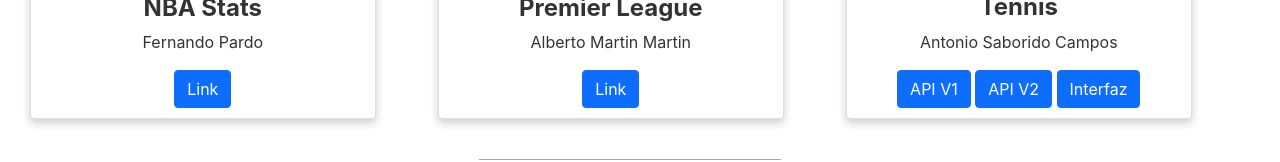
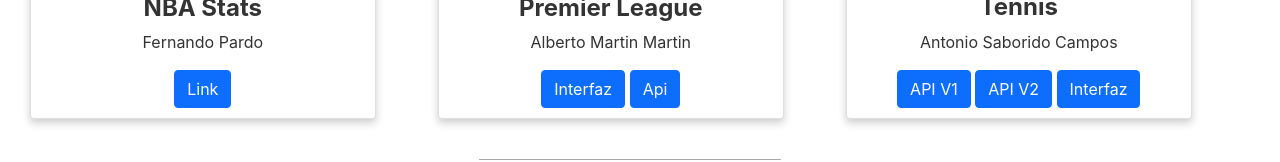
Before and after one commit to gti-sos/SOS2122-23, a Svelte app: page / in a window 1280 px wide. Shown: the part 988-1150 px from the top of the page. Built offline with nearby package versions, Linux system fonts and the light colour scheme.

Commit message:
cambios cards

```diff
--- a/src/front/Home.svelte
+++ b/src/front/Home.svelte
@@ -49,9 +49,10 @@
                         <h4><b>Premier League</b></h4>
                         <p> Alberto Martin Martin</p>
                         <a href="/#/premier-league">
-                        <button class="btn btn-primary" type="submit"
-                            >Link</button
-                        >
+                        <button class="btn btn-primary" type="submit">Interfaz</button>
+                        </a>
+                        <a href="/api/v1/premier-league">
+                            <button class="btn btn-primary" type="submit">Api</button>
                         </a>
                     </div>
                 </div>
```
